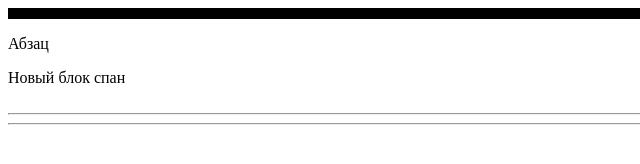
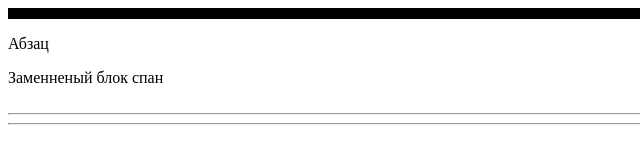
Before and after one commit to Kiryl1994/gitproject, a plain HTML site: page index.html in a window 1280 px wide. Shown: the full height of the page, 0-640 px from the left. Drawn offline with Linux system fonts and the light colour scheme.

Commit message:
changed div text

```diff
--- a/index.html
+++ b/index.html
@@ -9,7 +9,7 @@
 <body>
     <h1>Заголовок</h1>
     <p>Абзац</p>
-    <div>Новый блок <span>спан</span></div>
+    <div>Заменненый блок <span>спан</span></div>
     <br>
     <hr>
     <hr>
```
